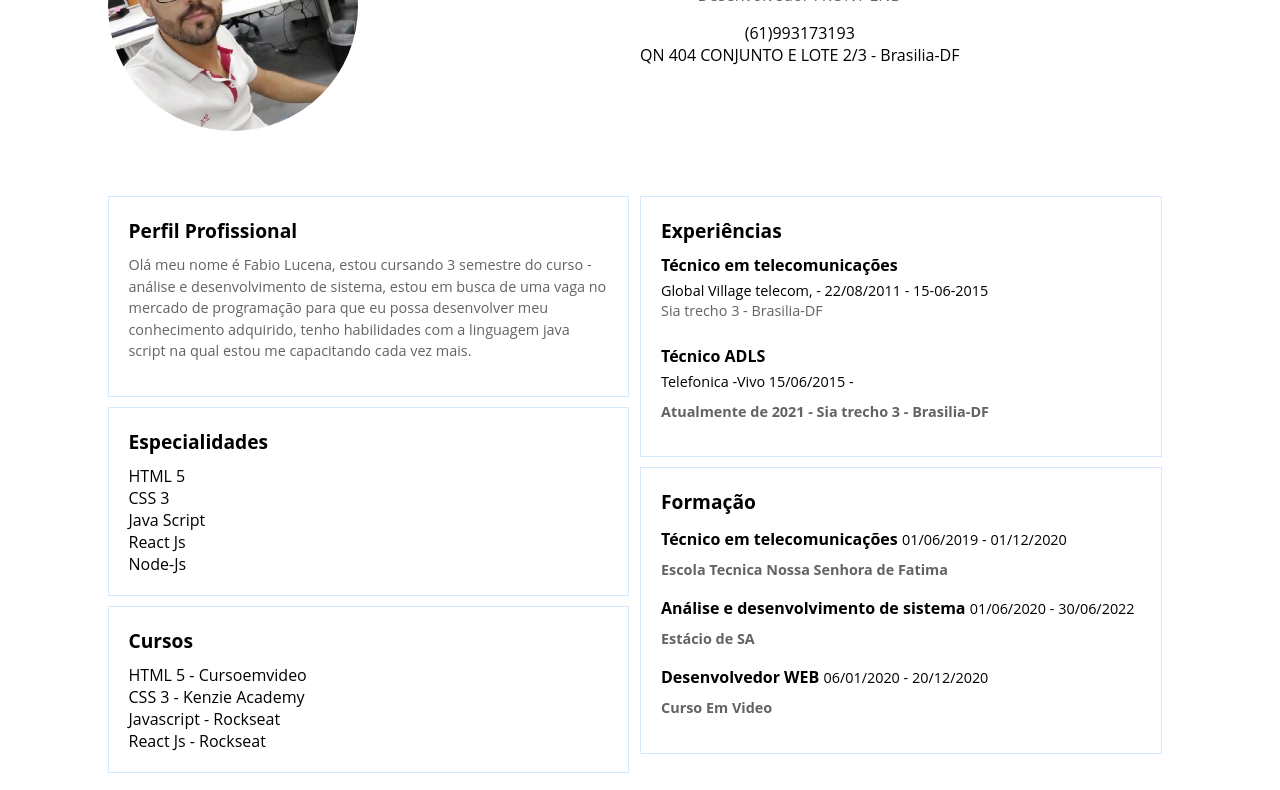
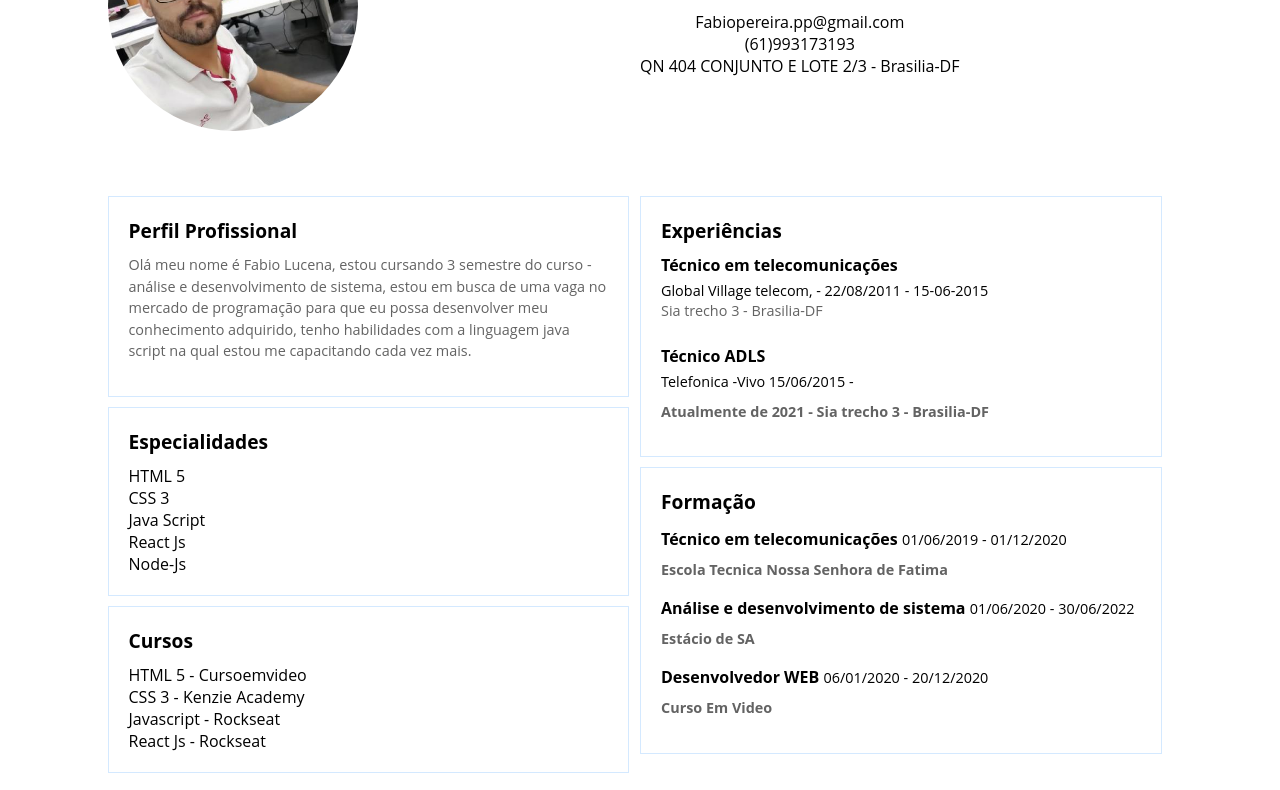
Before and after one commit to FabinhoLucena/FabinhoLucena.github.io, a plain HTML site: page index.html in a window 1280 px wide. Shown: the part 179-969 px from the top of the page. Drawn offline with Linux system fonts and the light colour scheme.

Commit message:
acrescentei o email

```diff
--- a/index.html
+++ b/index.html
@@ -56,6 +56,7 @@
 
                         <ul class="info-contato">
                             <li>
+                                <a href="mailto:fabiopereira.pp@gmail.com">Fabiopereira.pp@gmail.com</a>
                                 <p></p>
                             </li>
                             <li>
```
